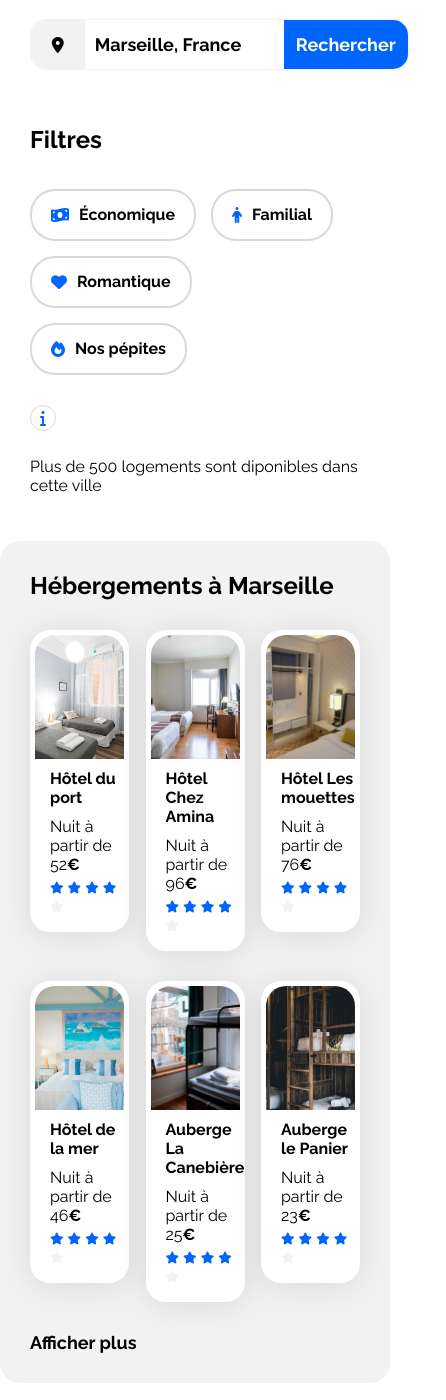
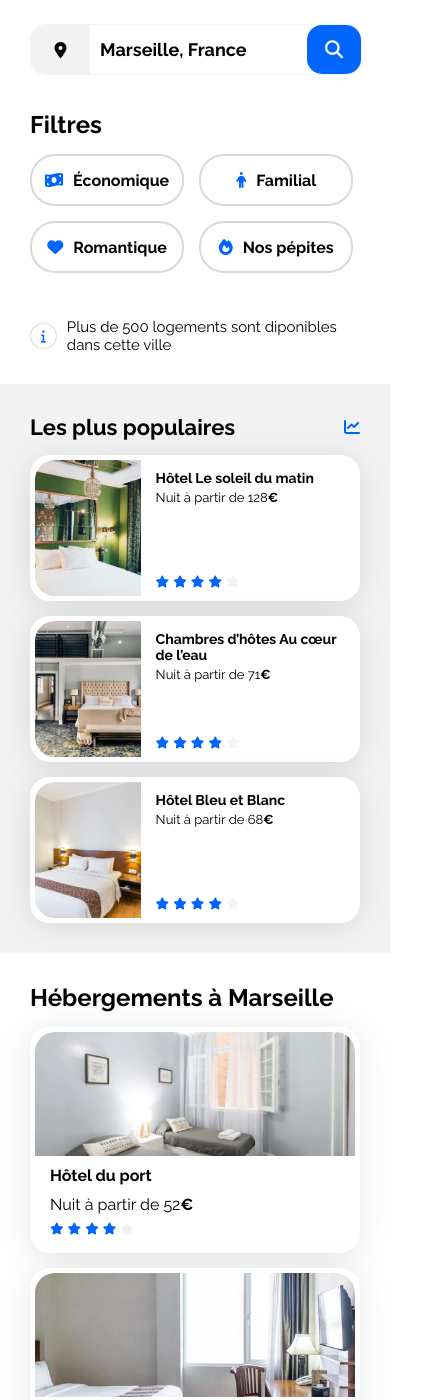
Before and after one commit to Squalllou/ProjetBooki, a plain HTML site: page index.html in a window 390 px wide. Shown: the part 260-1660 px from the top of the page, 446 px wide, since content can reach past the window. Drawn offline with Linux system fonts and the light colour scheme.

Commit message:
correctifs

```diff
--- a/CSS/style.css
+++ b/CSS/style.css
@@ -480,10 +480,135 @@ textarea:focus {
         border-top: none;
         border-bottom: 2px solid var(--main-bg-color);
     }
-    #menu li:hover {
+
+    .link-nav:hover {
         border-top: none;
         border-bottom: 2px solid var(--main-color);
         color: var(--main-color);
     }
 
+    h1 {
+        display: flex;
+        flex-wrap: wrap;
+        margin-bottom: 10px;
+    }
+
+    .search-area {
+        width: 100%;
+    }
+
+    .search-filter h2{
+        margin: 0;
+    }
+
+    .button-rechercher {
+        width: 25%;
+        border-radius: 15px;
+    }
+
+    .button-rechercher .texte {
+        display: none;
+    }
+
+    .button-rechercher .icone {
+        display: inline;
+    }
+
+    .filter-button {
+        width: 34%;
+    }
+
+    .info-result {
+        width: 100%;
+        flex-wrap: nowrap;
+        font-size: 15px;
+        margin-bottom: 0;
+    }
+
+    .fa-info {
+        font-size: small;
+        width: 32px;
+    }
+
+    .hebergements-and-populaires .populaires {
+        width: 100%;
+        order: 1;
+        border-radius: 0;
+        margin: 15px 0;
+    }
+
+    .populaires-cards {
+        flex-wrap: wrap;
+        width: 100%;
+    }
+
+    .populaires-cards .card {
+        margin-top: 15px;
+    }
+
+    .populaires-cards a {
+        width: 100%;
+    }
+
+    .hebergements-and-populaires .hebergements {
+        width: 100%;
+        order: 2;
+        background-color: #ffffff;
+        padding: 0 30px;
+        margin-top: 15px;
+    }
+
+    .hebergements-and-populaires .hebergements h2 {
+        display: flex;
+        justify-content: flex-start;
+        margin: 0;
+        padding: 0;
+    }
+
+    .hebergements-cards {
+        margin: 0;
+        padding: 0;
+    }
+
+    .hebergements-cards a {
+        width: 100%;
+        margin-top: 15px;
+    }
+
+    #link-afficher-plus {
+        margin: 15px 0;
+    }
+
+    .activites {
+        justify-content: flex-start;
+        display: flex;
+        flex-wrap: wrap;
+        padding: 0 30px;
+        margin-top: 20px;
+    }
+
+    .activites h2 {
+        padding: 0;
+    }
+
+    .activites-cards {
+        margin-top: 15px;
+        gap: 15px;
+    }
+
+    .activites a {
+        width: 100%;
+    }
+
+    .activites-cards .card {
+        margin: 0;
+    }
+
+    .foot-note {
+        flex-wrap: wrap;
+    }
+
+    .column-footer {
+        width: 100%;
+    }
 }
```
